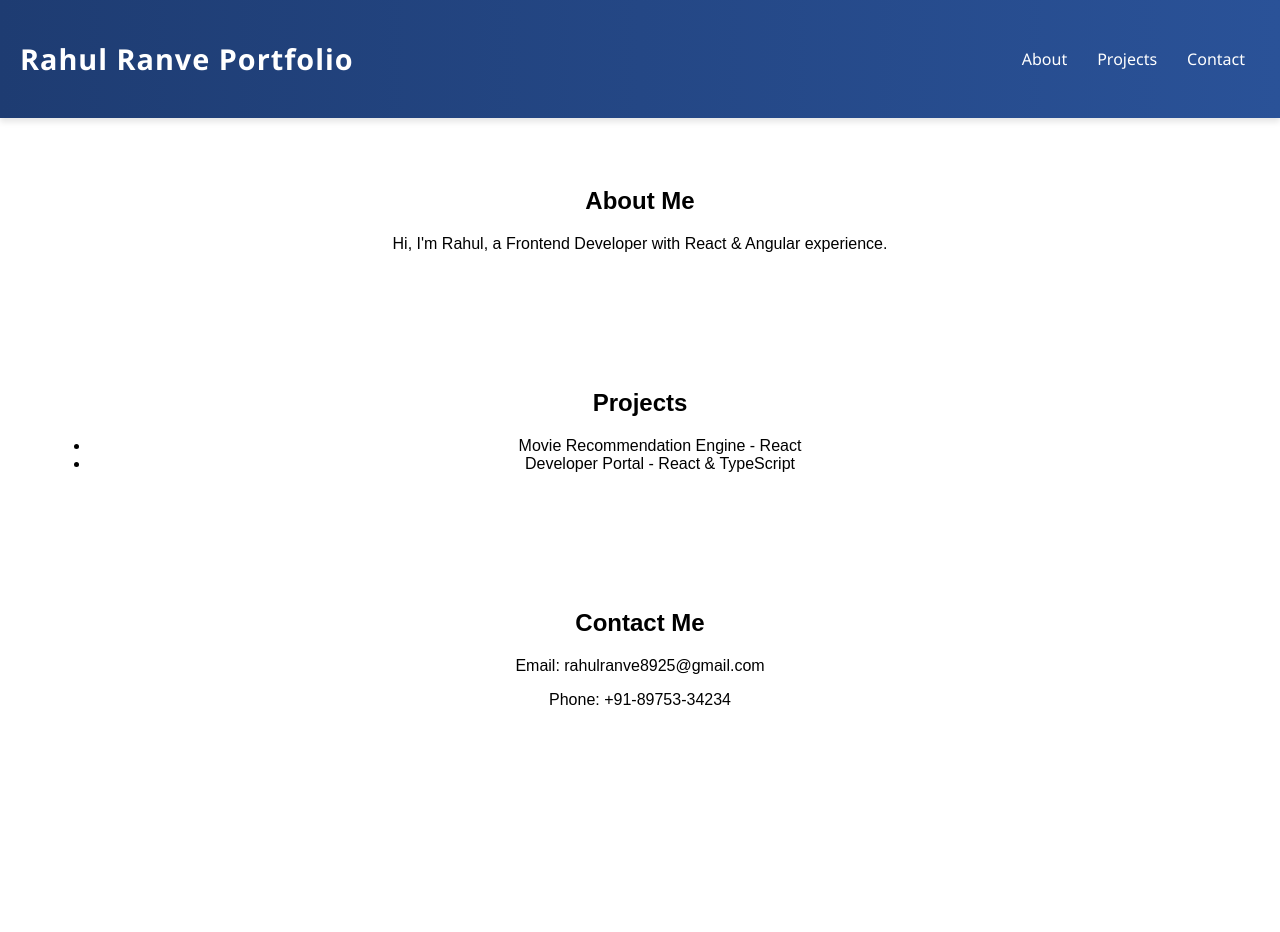
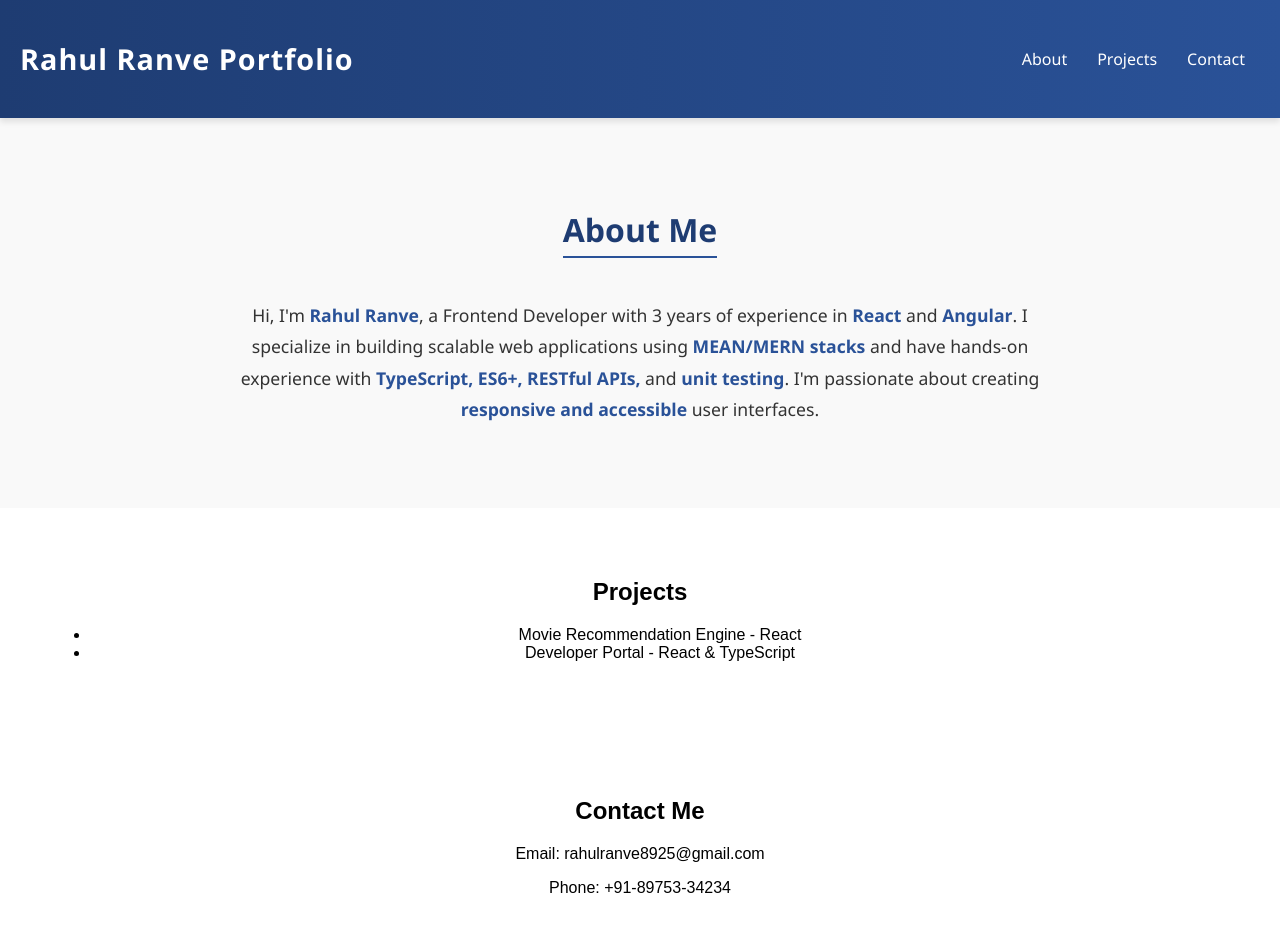
Before and after one commit to rahulranve8925/portfolio, a React (Create React App) app: page / in a window 1280 px wide. Shown: the top 932 px of the page. Before the commit the page ends 800 px from the top, so only its background shows below. Built offline with nearby package versions, Linux system fonts and the light colour scheme.

Commit message:
about section styling with about.css file

```diff
--- a/src/About.js
+++ b/src/About.js
@@ -1,10 +1,19 @@
 import React from "react";
+import "./About.css";
 
 function About() {
   return (
-    <section id="about">
-      <h2>About Me</h2>
-      <p>Hi, I'm Rahul, a Frontend Developer with React & Angular experience.</p>
+    <section id="about" className="about-section">
+      <div className="about-container">
+        <h2>About Me</h2>
+        <p>
+          Hi, I'm <strong>Rahul Ranve</strong>, a Frontend Developer with 3 years of experience in
+          <strong> React</strong> and <strong>Angular</strong>. I specialize in building scalable
+          web applications using <strong>MEAN/MERN stacks</strong> and have hands-on experience with
+          <strong> TypeScript, ES6+, RESTful APIs,</strong> and <strong>unit testing</strong>. I'm passionate
+          about creating <strong>responsive and accessible</strong> user interfaces.
+        </p>
+      </div>
     </section>
   );
 }
--- /dev/null
+++ b/src/about.css
@@ -0,0 +1,30 @@
+.about-section {
+  padding: 4rem 2rem;
+  background-color: #f9f9f9;
+  font-family: 'Segoe UI', Tahoma, Geneva, Verdana, sans-serif;
+}
+
+.about-container {
+  max-width: 800px;
+  margin: 0 auto;
+  text-align: center;
+}
+
+.about-section h2 {
+  font-size: 2rem;
+  margin-bottom: 1.5rem;
+  color: #1e3c72;
+  border-bottom: 2px solid #2a5298;
+  display: inline-block;
+  padding-bottom: 0.3rem;
+}
+
+.about-section p {
+  font-size: 1.1rem;
+  line-height: 1.8;
+  color: #333;
+}
+
+.about-section strong {
+  color: #2a5298; /* Highlight key skills like photo style */
+}
```
